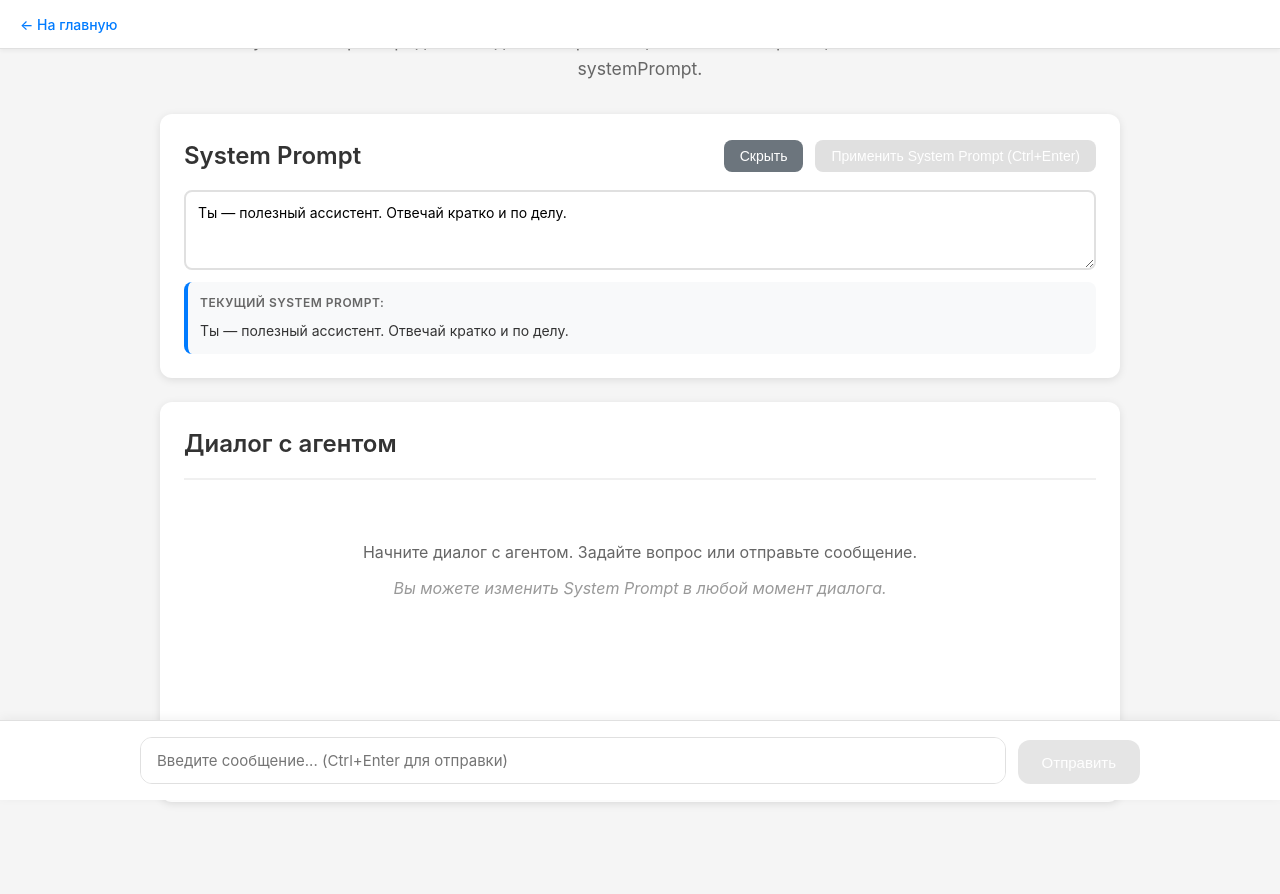
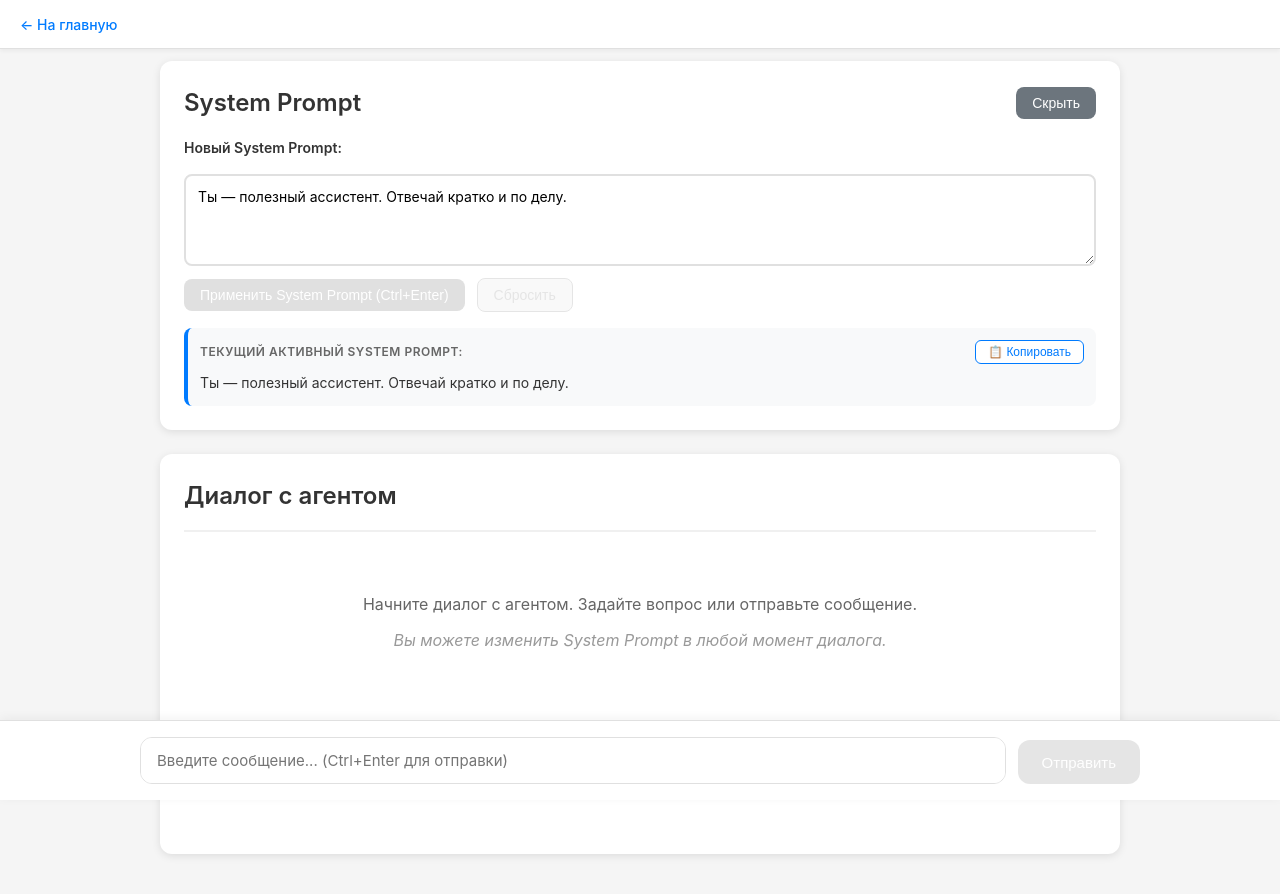
Before and after one commit to AlexDevyatov/Code-Assistent-prompt-generator, a React (Vite) app: page /system-prompt in a window 1280 px wide. Shown: the top 894 px of the page. Built offline with nearby package versions, Linux system fonts and the light colour scheme.

Commit message:
Улучшена прокрутка и форма для изменения System Prompt: добавлена sticky-секция, кнопка прокрутки вниз, форма с кнопками сброса и копирования

```diff
--- a/src/SystemPromptTest.css
+++ b/src/SystemPromptTest.css
@@ -38,6 +38,24 @@
   padding: 20px;
   padding-bottom: 120px;
   overflow-y: auto;
+  height: 100%;
+}
+
+.system-prompt-test-container::-webkit-scrollbar {
+  width: 10px;
+}
+
+.system-prompt-test-container::-webkit-scrollbar-track {
+  background: #f1f1f1;
+}
+
+.system-prompt-test-container::-webkit-scrollbar-thumb {
+  background: #c1c1c1;
+  border-radius: 5px;
+}
+
+.system-prompt-test-container::-webkit-scrollbar-thumb:hover {
+  background: #a8a8a8;
 }
 
 .system-prompt-test-header {
@@ -65,6 +83,14 @@
   border-radius: 12px;
   padding: 24px;
   box-shadow: 0 2px 8px rgba(0, 0, 0, 0.1);
+  margin-bottom: 24px;
+}
+
+.system-prompt-section.sticky-section {
+  position: sticky;
+  top: 60px;
+  z-index: 10;
+  margin-top: 0;
   margin-bottom: 24px;
 }
 
@@ -126,10 +152,57 @@
   background-color: #cccccc;
 }
 
+.system-prompt-form {
+  display: flex;
+  flex-direction: column;
+  gap: 16px;
+}
+
 .system-prompt-editor {
   display: flex;
   flex-direction: column;
   gap: 12px;
+}
+
+.system-prompt-label {
+  font-size: 14px;
+  font-weight: 600;
+  color: #333;
+  margin-bottom: 4px;
+  display: block;
+}
+
+.system-prompt-form-actions {
+  display: flex;
+  gap: 12px;
+  align-items: center;
+  flex-wrap: wrap;
+}
+
+.reset-prompt-button {
+  padding: 8px 16px;
+  border: 1px solid #6c757d;
+  border-radius: 8px;
+  font-size: 14px;
+  font-weight: 500;
+  cursor: pointer;
+  transition: all 0.2s;
+  background-color: #ffffff;
+  color: #6c757d;
+}
+
+.reset-prompt-button:hover:not(:disabled) {
+  background-color: #6c757d;
+  color: #ffffff;
+  transform: translateY(-1px);
+}
+
+.reset-prompt-button:disabled {
+  opacity: 0.5;
+  cursor: not-allowed;
+  background-color: #f5f5f5;
+  color: #cccccc;
+  border-color: #cccccc;
 }
 
 .system-prompt-textarea {
@@ -161,6 +234,14 @@
   border-left: 4px solid #007bff;
 }
 
+.current-prompt-header {
+  display: flex;
+  justify-content: space-between;
+  align-items: center;
+  margin-bottom: 8px;
+  gap: 12px;
+}
+
 .current-prompt-label {
   font-size: 12px;
   color: #666;
@@ -168,7 +249,25 @@
   text-transform: uppercase;
   letter-spacing: 0.5px;
   display: block;
-  margin-bottom: 8px;
+}
+
+.copy-prompt-button {
+  padding: 4px 12px;
+  border: 1px solid #007bff;
+  border-radius: 6px;
+  font-size: 12px;
+  font-weight: 500;
+  cursor: pointer;
+  transition: all 0.2s;
+  background-color: #ffffff;
+  color: #007bff;
+  white-space: nowrap;
+}
+
+.copy-prompt-button:hover {
+  background-color: #007bff;
+  color: #ffffff;
+  transform: translateY(-1px);
 }
 
 .current-prompt-text {
@@ -176,6 +275,22 @@
   color: #333;
   line-height: 1.6;
   white-space: pre-wrap;
+  max-height: 150px;
+  overflow-y: auto;
+  padding-right: 8px;
+}
+
+.current-prompt-text::-webkit-scrollbar {
+  width: 6px;
+}
+
+.current-prompt-text::-webkit-scrollbar-track {
+  background: #f1f1f1;
+}
+
+.current-prompt-text::-webkit-scrollbar-thumb {
+  background: #c1c1c1;
+  border-radius: 3px;
 }
 
 .comparison-section {
@@ -276,6 +391,50 @@
   overflow-y: auto;
   padding-bottom: 20px;
   max-height: 600px;
+  position: relative;
+}
+
+.chat-container {
+  position: relative;
+}
+
+.scroll-to-bottom-button {
+  position: absolute;
+  bottom: 80px;
+  right: 30px;
+  padding: 10px 16px;
+  background-color: #007bff;
+  color: #ffffff;
+  border: none;
+  border-radius: 20px;
+  font-size: 14px;
+  font-weight: 500;
+  cursor: pointer;
+  transition: all 0.2s;
+  box-shadow: 0 2px 8px rgba(0, 123, 255, 0.3);
+  z-index: 20;
+  animation: slideIn 0.3s ease-out;
+}
+
+@keyframes slideIn {
+  from {
+    opacity: 0;
+    transform: translateY(10px);
+  }
+  to {
+    opacity: 1;
+    transform: translateY(0);
+  }
+}
+
+.scroll-to-bottom-button:hover {
+  background-color: #0056b3;
+  transform: translateY(-2px);
+  box-shadow: 0 4px 12px rgba(0, 123, 255, 0.4);
+}
+
+.scroll-to-bottom-button:active {
+  transform: translateY(0);
 }
 
 .welcome-message {
@@ -516,8 +675,25 @@
   }
 
   .toggle-button,
-  .change-prompt-button {
+  .change-prompt-button,
+  .reset-prompt-button {
     width: 100%;
+  }
+
+  .system-prompt-form-actions {
+    flex-direction: column;
+  }
+
+  .system-prompt-section.sticky-section {
+    position: relative;
+    top: 0;
+  }
+
+  .scroll-to-bottom-button {
+    bottom: 60px;
+    right: 20px;
+    padding: 8px 12px;
+    font-size: 12px;
   }
 
   .message {
--- a/src/SystemPromptTest.tsx
+++ b/src/SystemPromptTest.tsx
@@ -22,9 +22,12 @@ function SystemPromptTest() {
   const [currentSystemPrompt, setCurrentSystemPrompt] = useState(systemPrompt)
   const [systemPromptChanged, setSystemPromptChanged] = useState(false)
   const [showSystemPromptEditor, setShowSystemPromptEditor] = useState(true)
+  const [showScrollToBottom, setShowScrollToBottom] = useState(false)
   const messagesEndRef = useRef<HTMLDivElement>(null)
   const textareaRef = useRef<HTMLTextAreaElement>(null)
   const systemPromptTextareaRef = useRef<HTMLTextAreaElement>(null)
+  const messagesContainerRef = useRef<HTMLDivElement>(null)
+  const containerRef = useRef<HTMLDivElement>(null)
 
   const scrollToBottom = () => {
     messagesEndRef.current?.scrollIntoView({ behavior: 'smooth' })
@@ -32,6 +35,22 @@ function SystemPromptTest() {
 
   useEffect(() => {
     scrollToBottom()
+  }, [messages])
+
+  useEffect(() => {
+    const handleScroll = () => {
+      if (messagesContainerRef.current) {
+        const { scrollTop, scrollHeight, clientHeight } = messagesContainerRef.current
+        const isNearBottom = scrollHeight - scrollTop - clientHeight < 100
+        setShowScrollToBottom(!isNearBottom && messages.length > 0)
+      }
+    }
+
+    const messagesContainer = messagesContainerRef.current
+    if (messagesContainer) {
+      messagesContainer.addEventListener('scroll', handleScroll)
+      return () => messagesContainer.removeEventListener('scroll', handleScroll)
+    }
   }, [messages])
 
   useEffect(() => {
@@ -76,7 +95,8 @@ function SystemPromptTest() {
     return () => clearInterval(typeInterval)
   }
 
-  const handleChangeSystemPrompt = () => {
+  const handleChangeSystemPrompt = (e?: React.FormEvent) => {
+    e?.preventDefault()
     if (systemPrompt.trim() === currentSystemPrompt.trim()) {
       return
     }
@@ -92,6 +112,24 @@ function SystemPromptTest() {
     setCurrentSystemPrompt(systemPrompt)
     setSystemPromptChanged(true)
     scrollToBottom()
+  }
+
+  const handleResetSystemPrompt = () => {
+    setSystemPrompt(currentSystemPrompt)
+  }
+
+  const handleCopySystemPrompt = async () => {
+    try {
+      await navigator.clipboard.writeText(currentSystemPrompt)
+      alert('System Prompt скопирован в буфер обмена!')
+    } catch (err) {
+      console.error('Failed to copy:', err)
+    }
+  }
+
+  const handleScrollToBottom = () => {
+    scrollToBottom()
+    setShowScrollToBottom(false)
   }
 
   const handleSubmit = async (e?: React.FormEvent) => {
@@ -193,6 +231,10 @@ function SystemPromptTest() {
     }
   }
 
+  const handleSystemPromptSubmit = (e: React.FormEvent) => {
+    handleChangeSystemPrompt(e)
+  }
+
   const clearChat = () => {
     setMessages([])
     setSystemPromptChanged(false)
@@ -216,7 +258,7 @@ function SystemPromptTest() {
         <Link to="/" className="nav-link">← На главную</Link>
       </div>
 
-      <div className="system-prompt-test-container">
+      <div className="system-prompt-test-container" ref={containerRef}>
         <div className="system-prompt-test-header">
           <h1>День 5. System Prompt</h1>
           <p className="system-prompt-test-description">
@@ -226,7 +268,7 @@ function SystemPromptTest() {
           </p>
         </div>
 
-        <div className="system-prompt-section">
+        <div className="system-prompt-section sticky-section">
           <div className="system-prompt-header">
             <h2>System Prompt</h2>
             <div className="system-prompt-actions">
@@ -237,34 +279,60 @@ function SystemPromptTest() {
               >
                 {showSystemPromptEditor ? 'Скрыть' : 'Показать'}
               </button>
-              <button
-                type="button"
-                onClick={handleChangeSystemPrompt}
-                disabled={systemPrompt.trim() === currentSystemPrompt.trim() || isLoading}
-                className="change-prompt-button"
-              >
-                Применить System Prompt (Ctrl+Enter)
-              </button>
             </div>
           </div>
 
           {showSystemPromptEditor && (
-            <div className="system-prompt-editor">
-              <textarea
-                ref={systemPromptTextareaRef}
-                value={systemPrompt}
-                onChange={(e) => setSystemPrompt(e.target.value)}
-                onKeyDown={handleSystemPromptKeyDown}
-                placeholder="Введите system prompt для агента..."
-                rows={3}
-                disabled={isLoading}
-                className="system-prompt-textarea"
-              />
+            <form onSubmit={handleSystemPromptSubmit} className="system-prompt-form">
+              <div className="system-prompt-editor">
+                <label htmlFor="system-prompt-input" className="system-prompt-label">
+                  Новый System Prompt:
+                </label>
+                <textarea
+                  id="system-prompt-input"
+                  ref={systemPromptTextareaRef}
+                  value={systemPrompt}
+                  onChange={(e) => setSystemPrompt(e.target.value)}
+                  onKeyDown={handleSystemPromptKeyDown}
+                  placeholder="Введите system prompt для агента..."
+                  rows={4}
+                  disabled={isLoading}
+                  className="system-prompt-textarea"
+                />
+                <div className="system-prompt-form-actions">
+                  <button
+                    type="submit"
+                    disabled={systemPrompt.trim() === currentSystemPrompt.trim() || isLoading}
+                    className="change-prompt-button"
+                  >
+                    Применить System Prompt (Ctrl+Enter)
+                  </button>
+                  <button
+                    type="button"
+                    onClick={handleResetSystemPrompt}
+                    disabled={systemPrompt.trim() === currentSystemPrompt.trim() || isLoading}
+                    className="reset-prompt-button"
+                    title="Сбросить к текущему значению"
+                  >
+                    Сбросить
+                  </button>
+                </div>
+              </div>
               <div className="current-prompt-info">
-                <span className="current-prompt-label">Текущий System Prompt:</span>
+                <div className="current-prompt-header">
+                  <span className="current-prompt-label">Текущий активный System Prompt:</span>
+                  <button
+                    type="button"
+                    onClick={handleCopySystemPrompt}
+                    className="copy-prompt-button"
+                    title="Копировать в буфер обмена"
+                  >
+                    📋 Копировать
+                  </button>
+                </div>
                 <div className="current-prompt-text">{currentSystemPrompt}</div>
               </div>
-            </div>
+            </form>
           )}
         </div>
 
@@ -291,7 +359,7 @@ function SystemPromptTest() {
             )}
           </div>
 
-          <div className="messages">
+          <div className="messages" ref={messagesContainerRef}>
             {messages.length === 0 ? (
               <div className="welcome-message">
                 <p>Начните диалог с агентом. Задайте вопрос или отправьте сообщение.</p>
@@ -339,6 +407,17 @@ function SystemPromptTest() {
             )}
             <div ref={messagesEndRef} />
           </div>
+
+          {showScrollToBottom && (
+            <button
+              type="button"
+              onClick={handleScrollToBottom}
+              className="scroll-to-bottom-button"
+              title="Прокрутить вниз"
+            >
+              ⬇ Прокрутить вниз
+            </button>
+          )}
         </div>
 
         <div className="input-panel">
```
